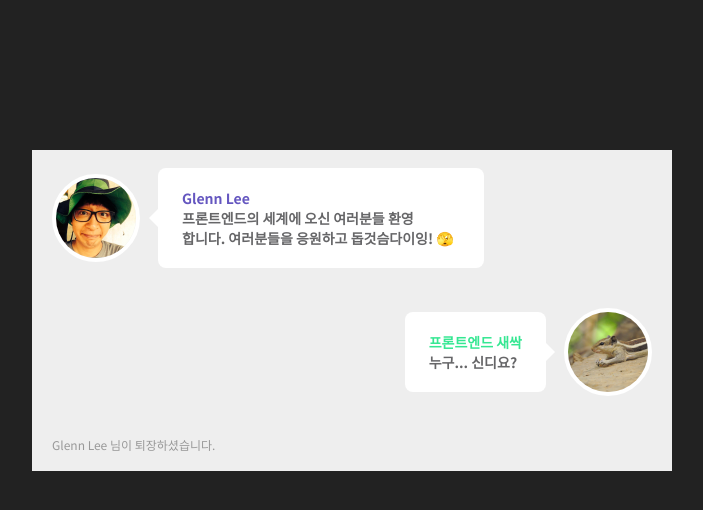
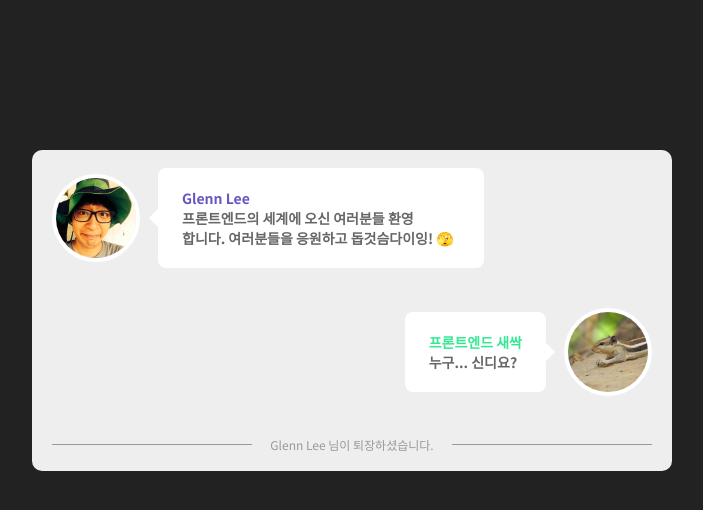
Before and after one commit to GeonWoo-LPS/chatbot, a plain HTML site: page index.html in a window 1280 px wide. Shown: the whole page, without its empty margins (288-991 px from the left). Drawn offline with Linux system fonts and the light colour scheme.

Commit message:
position 사용해서 footer 부분 완성

```diff
--- a/index.html
+++ b/index.html
@@ -36,6 +36,7 @@
                     <div class="footer_text">
                         Glenn Lee 님이 퇴장하셨습니다.
                     </div>
+                    <div class="footer_line"></div>
                 </footer>
             </div>
         </div>
--- a/style.css
+++ b/style.css
@@ -28,10 +28,13 @@ body {
 
 .talk {
     background-color: #EEEEEE;
+    border-radius: 10px;
     display: flex;
     flex-direction: column;
     gap: 40px;
     padding: 18px 20px;
+    position: relative;
+    z-index: 0;
 }
 
 .lee {
@@ -107,6 +110,21 @@ body {
 }
 
 .footer_text {
+    width: 200px;
     font-size: 12px;
     color: #999999;
+    background-color: #EEEEEE;
+    margin: 0 auto;
+    text-align: center;
 }
+
+.footer_line {
+    height: 1px;
+    background-color: #999999;
+    position: absolute;
+    left: 0;
+    right: 0;
+    bottom: 6px;
+    margin: 20px;
+    z-index: -1;
+}
```
